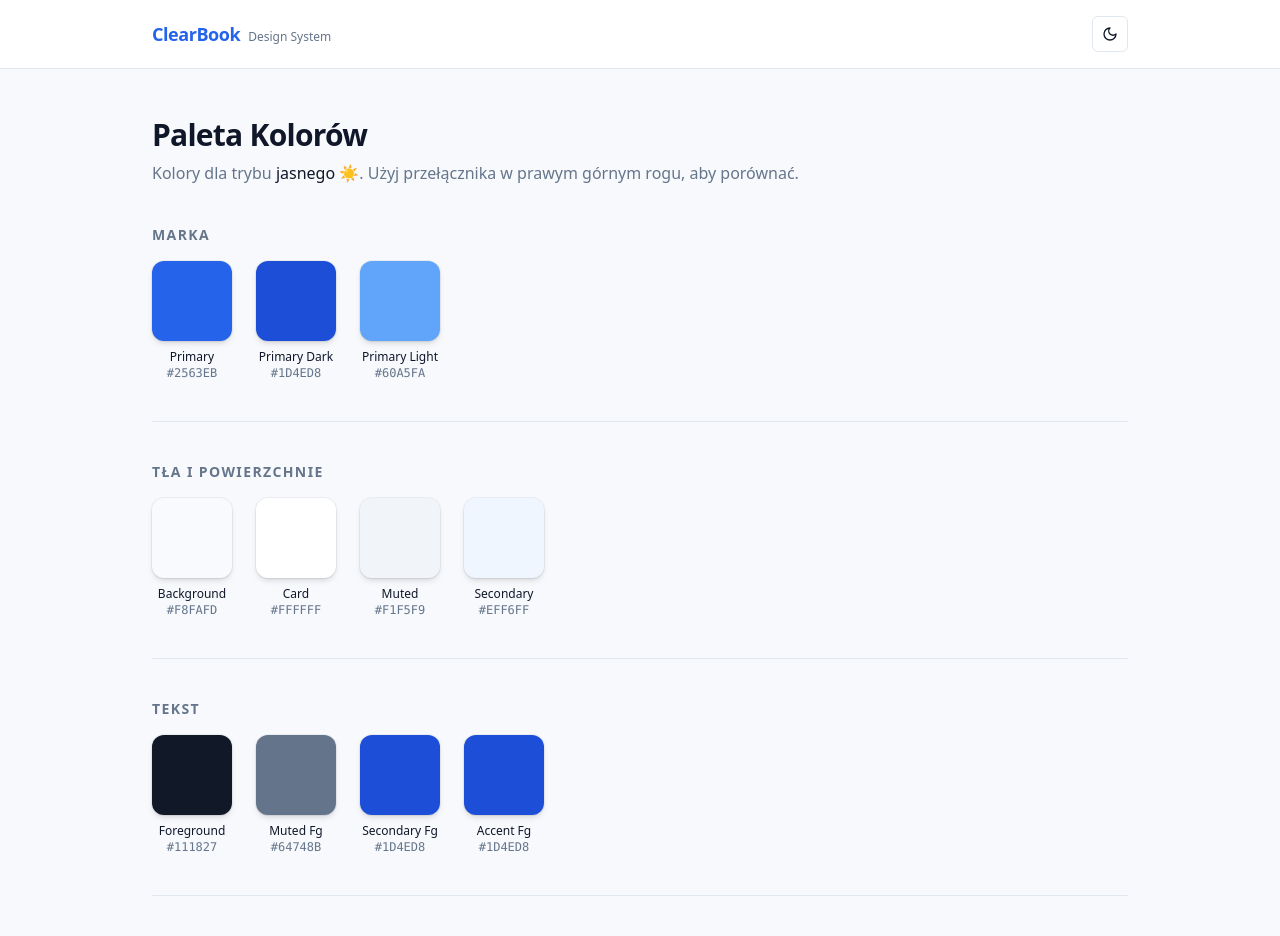
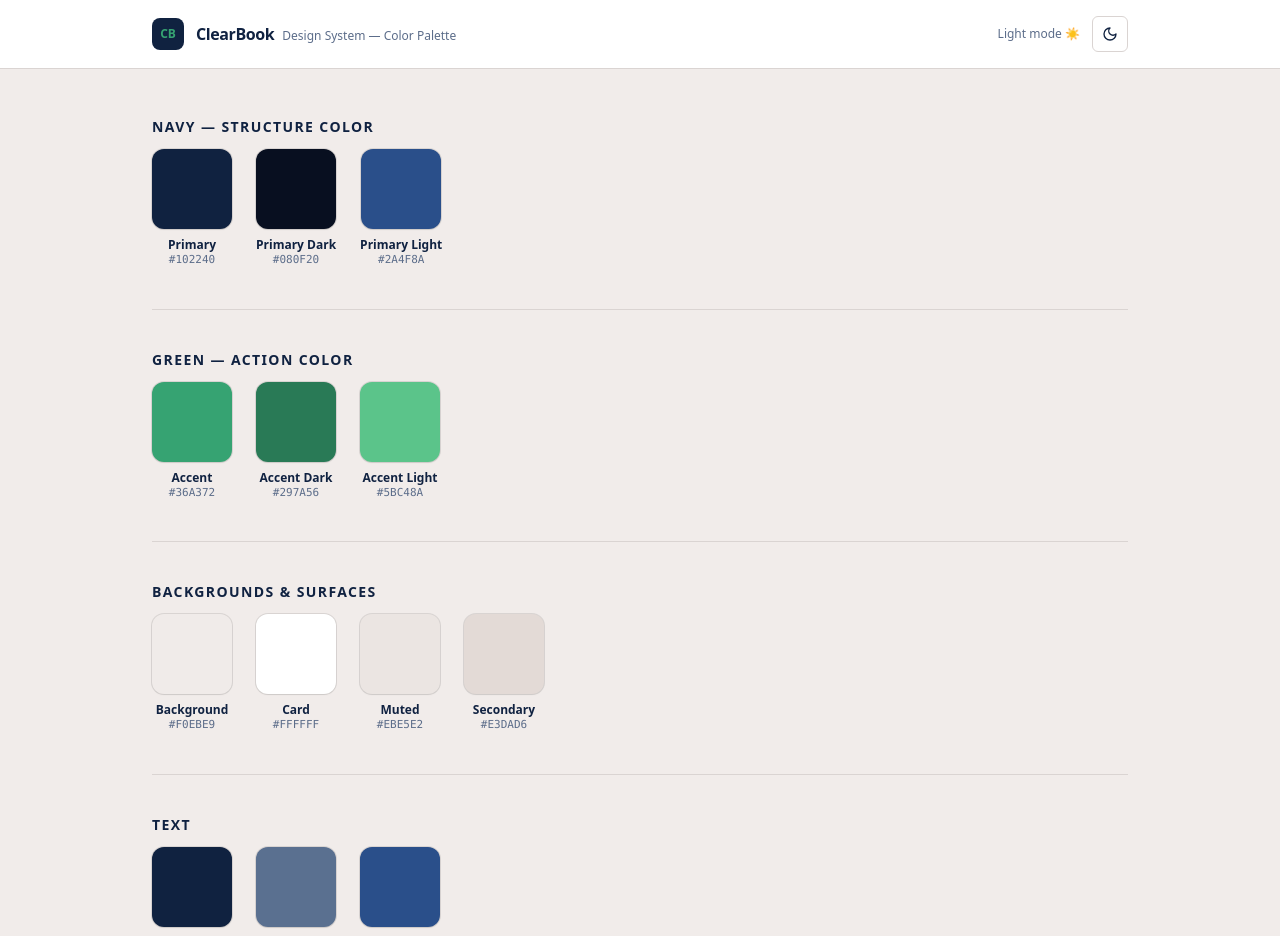
Before and after one commit to pwrobel03/clear-book-app, a Next.js app in the folder web/: page /colors in a window 1280 px wide. Shown: the top 936 px of the page. Built offline with nearby package versions, Linux system fonts and the light colour scheme.

Commit message:
feat(web): redesign color palette

```diff
--- a/web/app/colors/page.tsx
+++ b/web/app/colors/page.tsx
@@ -3,15 +3,14 @@
 import { useTheme } from "next-themes";
 import { useEffect, useState } from "react";
 import { ThemeToggle } from "@/components/theme-toggle";
-import { cn } from "@/lib/utils";
 
-// ─── Typy ────────────────────────────────────────────────────────────────────
+// ─── Typy ─────────────────────────────────────────────────────────────────────
 
 type Swatch = {
   name: string;
   light: string;
   dark: string;
-  textDark?: boolean; // czy tekst na swatchu ma być ciemny (dla jasnych kolorów)
+  lightText?: boolean;
 };
 
 type Section = {
@@ -19,81 +18,122 @@ type Section = {
   swatches: Swatch[];
 };
 
-// ─── Dane palety ──────────────────────────────────────────────────────────────
+// ─── Palette ──────────────────────────────────────────────────────────────────
 
 const palette: Section[] = [
   {
-    title: "Marka",
+    title: "Navy — Structure Color",
     swatches: [
-      { name: "Primary", light: "#2563EB", dark: "#3B82F6" },
-      { name: "Primary Dark", light: "#1D4ED8", dark: "#2563EB" },
-      { name: "Primary Light", light: "#60A5FA", dark: "#93C5FD" },
+      { name: "Primary", light: "#102240", dark: "#3A62A0", lightText: true },
+      {
+        name: "Primary Dark",
+        light: "#080F20",
+        dark: "#102240",
+        lightText: true,
+      },
+      {
+        name: "Primary Light",
+        light: "#2A4F8A",
+        dark: "#6A9AD4",
+        lightText: true,
+      },
     ],
   },
   {
-    title: "Tła i Powierzchnie",
+    title: "Green — Action Color",
     swatches: [
-      { name: "Background", light: "#F8FAFD", dark: "#0D1117", textDark: true },
-      { name: "Card", light: "#FFFFFF", dark: "#161B22", textDark: true },
-      { name: "Muted", light: "#F1F5F9", dark: "#1E293B", textDark: true },
-      { name: "Secondary", light: "#EFF6FF", dark: "#1E2D40", textDark: true },
+      { name: "Accent", light: "#36A372", dark: "#36A372", lightText: true },
+      {
+        name: "Accent Dark",
+        light: "#297A56",
+        dark: "#297A56",
+        lightText: true,
+      },
+      {
+        name: "Accent Light",
+        light: "#5BC48A",
+        dark: "#5BC48A",
+        lightText: true,
+      },
     ],
   },
   {
-    title: "Tekst",
+    title: "Backgrounds & Surfaces",
     swatches: [
-      { name: "Foreground", light: "#111827", dark: "#F1F5F9" },
-      { name: "Muted Fg", light: "#64748B", dark: "#94A3B8" },
-      { name: "Secondary Fg", light: "#1D4ED8", dark: "#93C5FD" },
-      { name: "Accent Fg", light: "#1D4ED8", dark: "#60A5FA" },
+      { name: "Background", light: "#F0EBE9", dark: "#070D1A" },
+      { name: "Card", light: "#FFFFFF", dark: "#0D1829" },
+      { name: "Muted", light: "#EBE5E2", dark: "#101E2E" },
+      { name: "Secondary", light: "#E3DAD6", dark: "#142338" },
     ],
   },
   {
-    title: "Akcenty i Obramowania",
+    title: "Text",
     swatches: [
-      { name: "Accent", light: "#DBEAFE", dark: "#1E3A5F", textDark: true },
-      { name: "Border", light: "#E2E8F0", dark: "#30363D", textDark: true },
-      { name: "Input", light: "#E2E8F0", dark: "#30363D", textDark: true },
-      { name: "Ring", light: "#2563EB", dark: "#60A5FA" },
+      {
+        name: "Foreground",
+        light: "#102240",
+        dark: "#F0EBE9",
+        lightText: true,
+      },
+      { name: "Muted Fg", light: "#5A7090", dark: "#7A90A8", lightText: true },
+      {
+        name: "Secondary Fg",
+        light: "#2A4F8A",
+        dark: "#C8D8E8",
+        lightText: true,
+      },
     ],
   },
   {
-    title: "Semantyczne",
+    title: "Borders",
     swatches: [
-      { name: "Success", light: "#22C55E", dark: "#22C55E" },
-      { name: "Warning", light: "#F59E0B", dark: "#F59E0B" },
-      { name: "Destructive", light: "#EF4444", dark: "#EF4444" },
+      { name: "Border", light: "#D9D0CC", dark: "#1A2E48" },
+      { name: "Input", light: "#D9D0CC", dark: "#1A2E48" },
+      {
+        name: "Ring / Focus",
+        light: "#36A372",
+        dark: "#36A372",
+        lightText: true,
+      },
+    ],
+  },
+  {
+    title: "Semantic",
+    swatches: [
+      { name: "Success", light: "#36A372", dark: "#36A372", lightText: true },
+      { name: "Warning", light: "#F59E0B", dark: "#F59E0B", lightText: true },
+      {
+        name: "Destructive",
+        light: "#EF4444",
+        dark: "#EF4444",
+        lightText: true,
+      },
     ],
   },
 ];
 
-// ─── Komponent swatchu ────────────────────────────────────────────────────────
+// ─── Swatch ───────────────────────────────────────────────────────────────────
 
-function ColorSwatch({
-  swatch,
-  isDark,
-}: {
-  swatch: Swatch;
-  isDark: boolean;
-}) {
+function ColorSwatch({ swatch, isDark }: { swatch: Swatch; isDark: boolean }) {
   const hex = isDark ? swatch.dark : swatch.light;
-  const lightText = !swatch.textDark;
 
   return (
     <div className="flex flex-col items-center gap-2">
       <div
-        className="h-20 w-20 rounded-xl shadow-md ring-1 ring-black/5 dark:ring-white/10 transition-transform hover:scale-105"
+        className="h-20 w-20 rounded-xl shadow-sm ring-1 ring-black/10 dark:ring-white/10 transition-transform hover:scale-105 cursor-default"
         style={{ backgroundColor: hex }}
       />
       <div className="text-center">
-        <p className="text-xs font-medium text-foreground">{swatch.name}</p>
-        <p className="font-mono text-xs text-muted-foreground">{hex}</p>
+        <p className="text-xs font-semibold text-foreground leading-tight">
+          {swatch.name}
+        </p>
+        <p className="font-mono text-[11px] text-muted-foreground">{hex}</p>
       </div>
     </div>
   );
 }
 
-// ─── Komponent sekcji ─────────────────────────────────────────────────────────
+// ─── Section ──────────────────────────────────────────────────────────────────
 
 function ColorSection({
   section,
@@ -103,10 +143,12 @@ function ColorSection({
   isDark: boolean;
 }) {
   return (
-    <div className="space-y-4">
-      <h2 className="text-sm font-semibold uppercase tracking-widest text-muted-foreground">
+    <div className="space-y-3">
+      <div>
+        <h2 className="text-sm font-bold uppercase tracking-widest text-foreground">
           {section.title}
         </h2>
+      </div>
       <div className="flex flex-wrap gap-6">
         {section.swatches.map((swatch) => (
           <ColorSwatch key={swatch.name} swatch={swatch} isDark={isDark} />
@@ -116,68 +158,59 @@ function ColorSection({
   );
 }
 
-// ─── Strona /colors ───────────────────────────────────────────────────────────
+// ─── Strona ───────────────────────────────────────────────────────────────────
 
 export default function ColorsPage() {
-  const { theme, resolvedTheme } = useTheme();
+  const { resolvedTheme } = useTheme();
   const [mounted, setMounted] = useState(false);
-
   useEffect(() => setMounted(true), []);
 
   const isDark = resolvedTheme === "dark";
 
   return (
     <div className="min-h-screen bg-background">
-      {/* Nagłówek */}
       <header className="border-b border-border bg-card">
         <div className="mx-auto flex max-w-5xl items-center justify-between px-6 py-4">
+          <div className="flex items-center gap-3">
+            <div className="flex h-8 w-8 items-center justify-center rounded-lg bg-[#102240]">
+              <span className="text-xs font-black text-[#36A372]">CB</span>
+            </div>
             <div>
-            <span className="text-lg font-bold tracking-tight text-primary">
+              <span className="text-base font-bold tracking-tight text-foreground">
                 ClearBook
               </span>
               <span className="ml-2 text-xs text-muted-foreground">
-              Design System
+                Design System — Color Palette
               </span>
             </div>
+          </div>
+          <div className="flex items-center gap-3">
+            <span className="text-xs text-muted-foreground">
+              {mounted ? (isDark ? "Dark mode 🌙" : "Light mode ☀️") : ""}
+            </span>
             <ThemeToggle />
+          </div>
         </div>
       </header>
 
-      {/* Treść */}
       <main className="mx-auto max-w-5xl px-6 py-12">
-        {/* Tytuł */}
-        <div className="mb-10">
-          <h1 className="text-3xl font-bold tracking-tight text-foreground">
-            Paleta Kolorów
-          </h1>
-          <p className="mt-2 text-muted-foreground">
-            Kolory dla trybu{" "}
-            <span className="font-medium text-foreground">
-              {mounted ? (isDark ? "ciemnego 🌙" : "jasnego ☀️") : "..."}
-            </span>
-            . Użyj przełącznika w prawym górnym rogu, aby porównać.
-          </p>
-        </div>
-
-        {/* Sekcje */}
         <div className="space-y-10">
-          {palette.map((section) => (
+          {palette.map((section, i) => (
             <div key={section.title}>
               <ColorSection
                 section={section}
                 isDark={mounted ? isDark : false}
               />
+              {i < palette.length - 1 && (
                 <div className="mt-10 border-t border-border" />
+              )}
             </div>
           ))}
         </div>
 
-        {/* Stopka */}
-        <p className="mt-10 text-center text-xs text-muted-foreground">
-          Wszystkie kolory zdefiniowane jako CSS custom properties —
-          kompatybilne z{" "}
-          <span className="font-mono">shadcn/ui</span> i{" "}
-          <span className="font-mono">Tailwind CSS</span>.
+        <p className="mt-12 text-center text-xs text-muted-foreground">
+          CSS custom properties · HSL format · shadcn/ui compatible · Tailwind
+          CSS v3
         </p>
       </main>
     </div>
--- a/web/app/globals.css
+++ b/web/app/globals.css
@@ -4,52 +4,55 @@
 
 /* ============================================================
    ClearBook — Design System CSS Variables
+   Paleta: Granat (#102240) · Krem (#F0EBE9) · Zieleń (#36A372)
    Kompatybilne z shadcn/ui (format HSL bez funkcji hsl())
    ============================================================ */
 
 @layer base {
   /* ── TRYB JASNY ──────────────────────────────────────────── */
   :root {
-    /* Tła */
-    --background: 217 50% 98%;        /* #F8FAFD — delikatny błękit */
-    --foreground: 222 47% 11%;        /* #111827 */
+    /* Tła — ciepły krem jako baza */
+    --background: 17 19% 93%;         /* #F0EBE9 */
+    --foreground: 218 60% 16%;        /* #102240 */
 
-    /* Karty i popovers */
+    /* Karty i popovers — czysta biel na kremowym tle */
     --card: 0 0% 100%;                /* #FFFFFF */
-    --card-foreground: 222 47% 11%;   /* #111827 */
+    --card-foreground: 218 60% 16%;
     --popover: 0 0% 100%;
-    --popover-foreground: 222 47% 11%;
+    --popover-foreground: 218 60% 16%;
 
-    /* Kolor marki — Primary Blue */
-    --primary: 221 83% 53%;           /* #2563EB */
-    --primary-foreground: 0 0% 100%;  /* #FFFFFF */
-    --primary-dark: 224 76% 48%;      /* #1D4ED8 */
-    --primary-light: 213 93% 67%;     /* #60A5FA */
+    /* Primary — głęboki granat */
+    --primary: 218 60% 16%;           /* #102240 */
+    --primary-foreground: 0 0% 100%;
+    --primary-dark: 218 67% 10%;      /* #080F20 */
+    --primary-light: 218 52% 36%;     /* #2A4F8A */
 
-    /* Secondary */
-    --secondary: 214 100% 97%;        /* #EFF6FF */
-    --secondary-foreground: 224 76% 48%; /* #1D4ED8 */
+    /* Secondary — ciepły odcień kremu */
+    --secondary: 17 15% 88%;          /* #E3DAD6 */
+    --secondary-foreground: 218 60% 16%;
 
     /* Muted */
-    --muted: 210 40% 96%;             /* #F1F5F9 */
-    --muted-foreground: 215 16% 47%;  /* #64748B */
+    --muted: 17 12% 91%;              /* #EBE5E2 */
+    --muted-foreground: 218 20% 45%;  /* #5A7090 */
 
-    /* Accent */
-    --accent: 214 95% 93%;            /* #DBEAFE */
-    --accent-foreground: 224 76% 48%; /* #1D4ED8 */
+    /* Accent — zieleń medyczna */
+    --accent: 153 50% 43%;            /* #36A372 */
+    --accent-foreground: 0 0% 100%;
+    --accent-dark: 153 48% 32%;       /* #297A56 */
+    --accent-light: 153 44% 56%;      /* #5BC48A */
 
     /* Semantyczne */
     --destructive: 0 84% 60%;         /* #EF4444 */
     --destructive-foreground: 0 0% 100%;
-    --success: 142 71% 45%;           /* #22C55E */
+    --success: 153 50% 43%;           /* #36A372 — brand green = success */
     --success-foreground: 0 0% 100%;
     --warning: 38 92% 50%;            /* #F59E0B */
     --warning-foreground: 0 0% 100%;
 
     /* UI */
-    --border: 214 32% 91%;            /* #E2E8F0 */
-    --input: 214 32% 91%;
-    --ring: 221 83% 53%;              /* #2563EB */
+    --border: 17 10% 84%;             /* #D9D0CC */
+    --input: 17 10% 84%;
+    --ring: 153 50% 43%;              /* #36A372 */
 
     /* Radius */
     --radius: 0.5rem;
@@ -57,46 +60,48 @@
 
   /* ── TRYB CIEMNY ─────────────────────────────────────────── */
   .dark {
-    /* Tła */
-    --background: 217 34% 7%;         /* #0D1117 */
-    --foreground: 210 40% 96%;        /* #F1F5F9 */
+    /* Tła — bardzo głęboki granat */
+    --background: 218 56% 7%;         /* #070D1A */
+    --foreground: 17 19% 93%;         /* #F0EBE9 — krem jako kolor tekstu */
 
-    /* Karty i popovers */
-    --card: 217 26% 11%;              /* #161B22 */
-    --card-foreground: 210 40% 96%;
-    --popover: 217 26% 11%;
-    --popover-foreground: 210 40% 96%;
+    /* Karty */
+    --card: 218 50% 11%;              /* #0D1829 */
+    --card-foreground: 17 19% 93%;
+    --popover: 218 50% 11%;
+    --popover-foreground: 17 19% 93%;
 
-    /* Kolor marki — jaśniejszy na ciemnym tle */
-    --primary: 213 93% 60%;           /* #3B82F6 */
+    /* Primary — rozjaśniony granat widoczny na ciemnym tle */
+    --primary: 218 52% 45%;           /* #3A62A0 */
     --primary-foreground: 0 0% 100%;
-    --primary-dark: 221 83% 53%;      /* #2563EB */
-    --primary-light: 199 89% 48%;     /* #0EA5E9 */
+    --primary-dark: 218 60% 16%;      /* #102240 */
+    --primary-light: 218 60% 60%;     /* #6A9AD4 */
 
     /* Secondary */
-    --secondary: 214 37% 18%;         /* #1E2D40 */
-    --secondary-foreground: 213 93% 79%; /* #93C5FD */
+    --secondary: 218 45% 16%;         /* #142338 */
+    --secondary-foreground: 17 15% 80%;
 
     /* Muted */
-    --muted: 217 33% 17%;             /* #1E293B */
-    --muted-foreground: 215 20% 65%;  /* #94A3B8 */
+    --muted: 218 45% 14%;             /* #101E2E */
+    --muted-foreground: 218 15% 60%;  /* #7A90A8 */
 
-    /* Accent */
-    --accent: 214 53% 24%;            /* #1E3A5F */
-    --accent-foreground: 213 93% 67%; /* #60A5FA */
+    /* Accent — zieleń niezmieniona, doskonały kontrast na granacie */
+    --accent: 153 50% 43%;            /* #36A372 */
+    --accent-foreground: 0 0% 100%;
+    --accent-dark: 153 48% 32%;       /* #297A56 */
+    --accent-light: 153 44% 56%;      /* #5BC48A */
 
-    /* Semantyczne — identyczne jak w jasnym */
-    --destructive: 0 84% 60%;         /* #EF4444 */
+    /* Semantyczne */
+    --destructive: 0 84% 60%;
     --destructive-foreground: 0 0% 100%;
-    --success: 142 71% 45%;           /* #22C55E */
+    --success: 153 50% 43%;           /* #36A372 */
     --success-foreground: 0 0% 100%;
-    --warning: 38 92% 50%;            /* #F59E0B */
+    --warning: 38 92% 50%;
     --warning-foreground: 0 0% 100%;
 
     /* UI */
-    --border: 215 14% 21%;            /* #30363D */
-    --input: 215 14% 21%;
-    --ring: 213 93% 67%;              /* #60A5FA */
+    --border: 218 45% 20%;            /* #1A2E48 */
+    --input: 218 45% 20%;
+    --ring: 153 50% 43%;              /* #36A372 */
   }
 }
 
--- a/web/tailwind.config.ts
+++ b/web/tailwind.config.ts
@@ -36,6 +36,8 @@ const config: Config = {
         accent: {
           DEFAULT: "hsl(var(--accent))",
           foreground: "hsl(var(--accent-foreground))",
+          dark: "hsl(var(--accent-dark))",
+          light: "hsl(var(--accent-light))",
         },
         card: {
           DEFAULT: "hsl(var(--card))",
```
Lines whose indentation alone changed are shown as unchanged.
